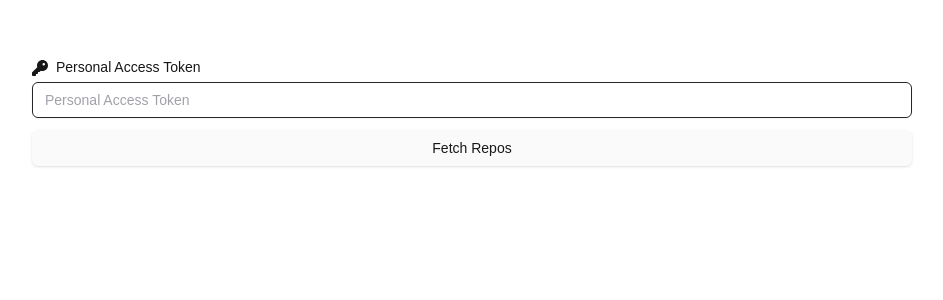
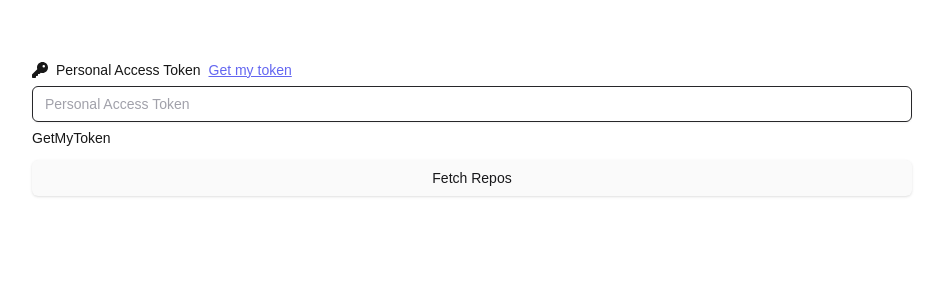
Before and after one commit to Sankalpa-Acharya/repo-deleter, a Next.js app: page / in a window 1280 px wide. Shown: the top 300 px of the page, without its empty margins (168-1111 px from the left). Built offline with nearby package versions, Linux system fonts and the light colour scheme.

Commit message:
get my token

```diff
--- a/app/(Home)/page.tsx
+++ b/app/(Home)/page.tsx
@@ -8,6 +8,7 @@ import { BsCursorFill } from "react-icons/bs";
 import RepoContainer from "@/components/repocontainer";
 import RepoCardSkeleton from '@/components/repocardskeleton';
 import { Button } from '@/components/ui/button';
+import Link from 'next/link';
 
 interface Repo {
   id: number;
@@ -69,7 +70,8 @@ export default function Home() {
       <form onSubmit={handleSubmit} className="flex flex-col gap-3">
         <div className="flex gap-5">
           <div className="grid w-full items-center gap-1.5">
-            <Label className="flex gap-2" htmlFor="token"><FaKey size={16} /> Personal Access Token</Label>
+            <Label className="flex items-center gap-2" htmlFor="token"><FaKey size={16} /> Personal Access Token
+              <Link target='_blank' className='text-sm text-indigo-500 underline' href={"https://github.com/settings/tokens/new?scopes=delete_repo,repo&description=Repo%20Remover%20Token"}>Get my token</Link></Label>
             <Input
               type="password"
               id="token"
@@ -78,6 +80,7 @@ export default function Home() {
               value={token}
               onChange={handleInputChange}
             />
+            <Link className='text-sm' href={"https://github.com/settings/tokens/new?scopes=delete_repo,repo&description=Repo%20Remover%20Token"}>GetMyToken</Link>
           </div>
         </div>
         <Button type="submit" className="w-full">Fetch Repos</Button>
```
